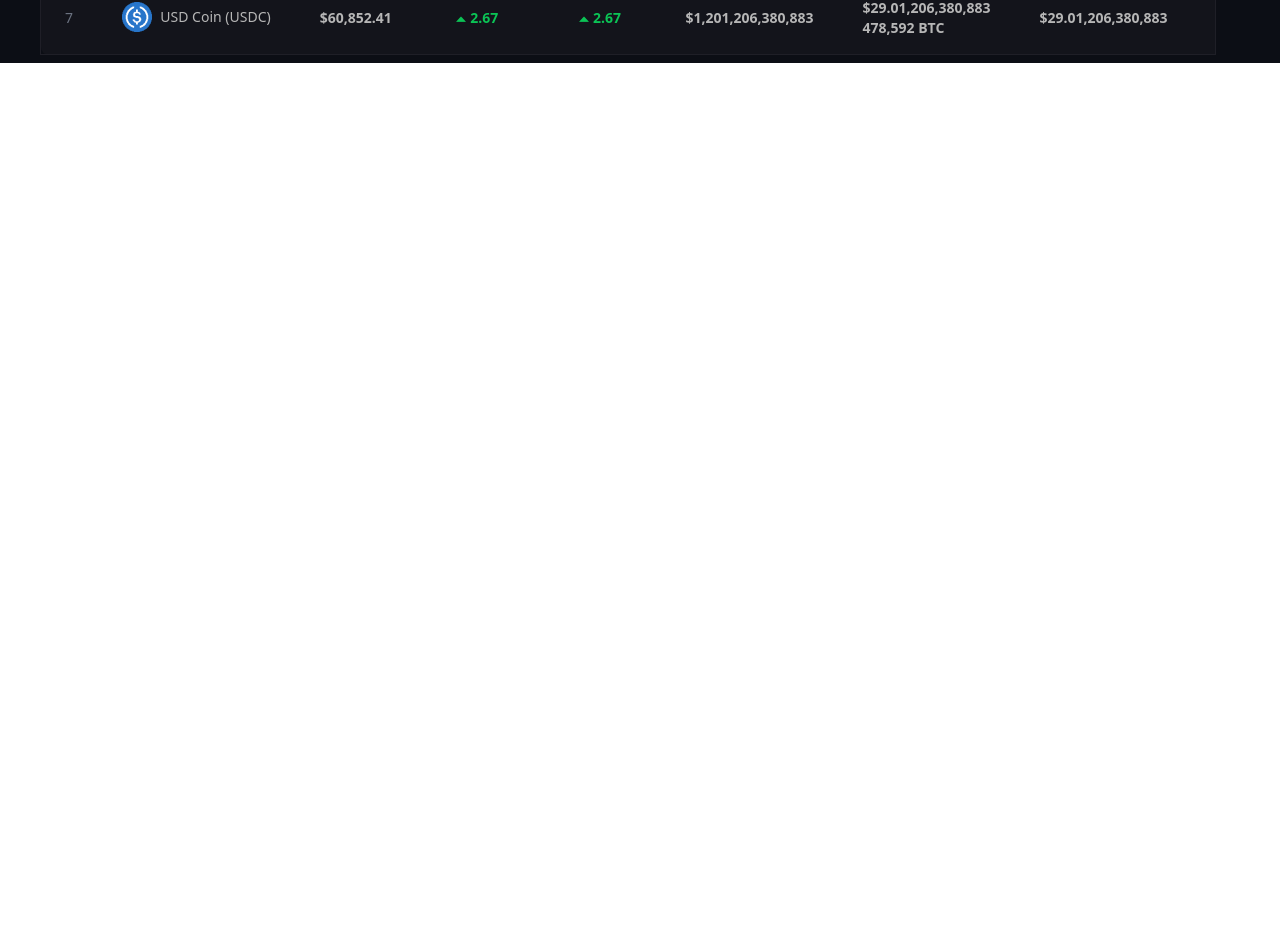
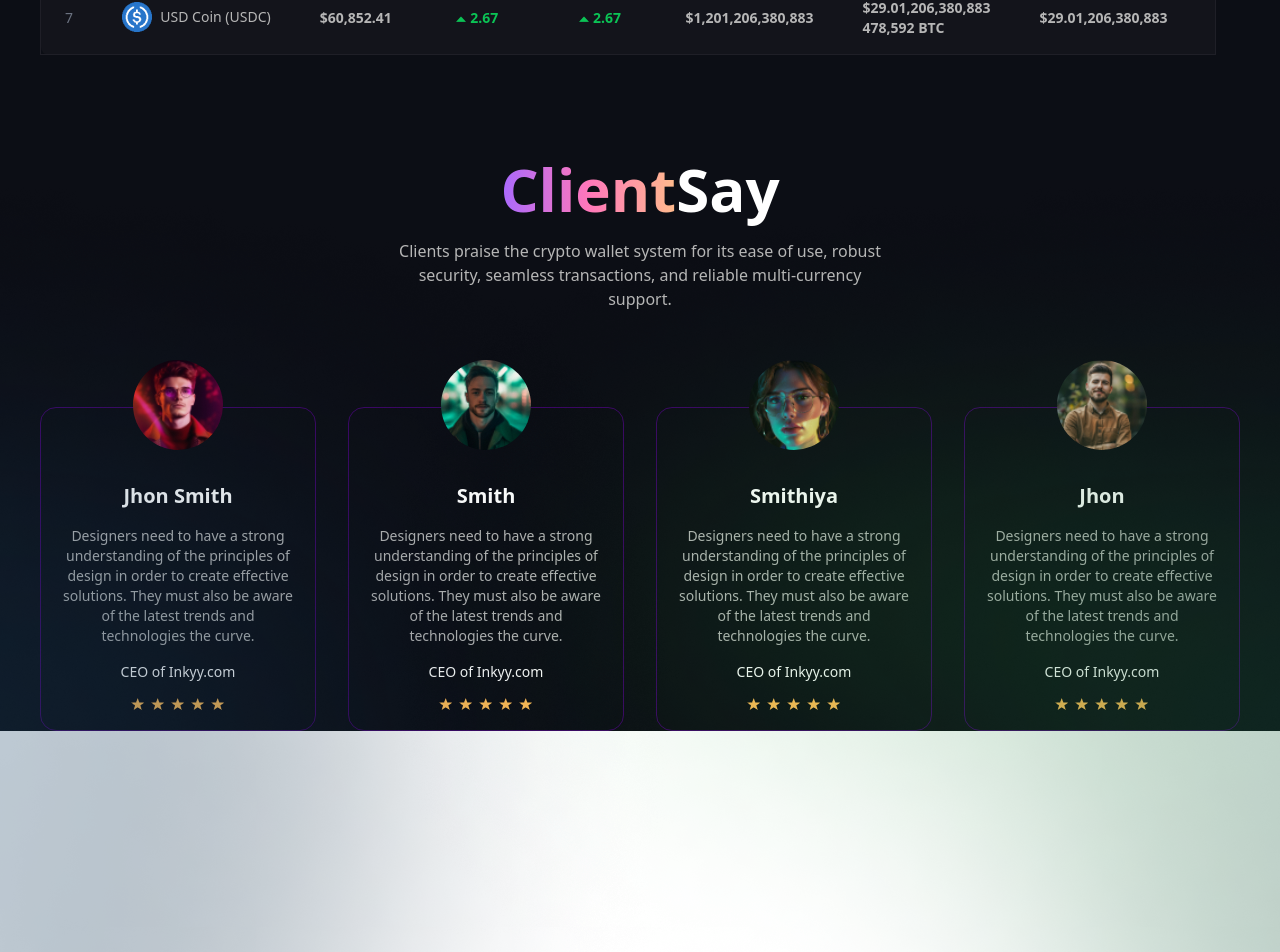
Before and after one commit to hrmrakib/crypto-coin, a React (Vite) app: page / in a window 1280 px wide. Shown: the part 5005-5957 px from the top of the page. Before the commit the page ends 5068 px from the top, so only its background shows below. Built offline with nearby package versions, Linux system fonts and the light colour scheme.

Commit message:
designed review section

```diff
--- a/src/pages/home/Home.jsx
+++ b/src/pages/home/Home.jsx
@@ -1,5 +1,6 @@
 import Hero from "../../components/navbar/Hero";
 import About from "./home/About";
+import ClientReview from "./home/ClientReview";
 import FAQ from "./home/FAQ";
 import Feature from "./home/Feature";
 import MarketUpdate from "./home/MarketUpdate";
@@ -20,6 +21,7 @@
       <Solution />
       <FAQ />
       <MarketUpdate />
+      <ClientReview />
     </div>
   );
 };
--- /dev/null
+++ b/src/pages/home/home/ClientReview.jsx
@@ -0,0 +1,139 @@
+import React from "react";
+import Container from "../../../container/Container";
+
+const ClientReview = () => {
+  return (
+    <section class='relative mt-24'>
+      <Container>
+        <h1 class='text-white text-6xl font-bold text-center leading-[50px]'>
+          <span class='bg-gradient-to-r from-[#A869FF] via-[#FF77BA] to-[#FFBB8C] bg-clip-text text-transparent text-6xl font-bold'>
+            Client
+          </span>
+          Say
+        </h1>
+
+        <p class='max-w-[500px] mx-auto text-center text-[#B6B6B6] mt-5'>
+          Clients praise the crypto wallet system for its ease of use, robust
+          security, seamless transactions, and reliable multi-currency support.
+        </p>
+
+        <div class='mt-24 grid grid-cols-1 md:grid-cols-4 gap-8'>
+          <div class='relative max-w-[308px] mx-auto border border-purple-950 rounded-2xl px-5 pb-5'>
+            <img
+              class='mx-auto w-[90px] h-[90px] -mt-12 rounded-full'
+              src='/assets/images/jhon.png'
+              alt='jhon'
+            />
+
+            <h2 class='mt-8 text-xl font-bold text-white text-center'>
+              Jhon Smith
+            </h2>
+            <p class='mt-4 max-w-[250px] mx-auto text-sm leading-[20px] text-center text-[#B6B6B6]'>
+              Designers need to have a strong understanding of the principles of
+              design in order to create effective solutions. They must also be
+              aware of the latest trends and technologies the curve.
+            </p>
+            <h3 class='text-center text-white text-sm font-medium mt-4'>
+              CEO of Inkyy.com
+            </h3>
+            <div class='flex items-center justify-center gap-1.5 mt-4'>
+              <img src='/assets/icons/review-star.png' alt='' />
+              <img src='/assets/icons/review-star.png' alt='' />
+              <img src='/assets/icons/review-star.png' alt='' />
+              <img src='/assets/icons/review-star.png' alt='' />
+              <img src='/assets/icons/review-star.png' alt='' />
+            </div>
+          </div>
+          <div class='relative max-w-[308px] mx-auto border border-purple-950 rounded-2xl px-5 pb-5'>
+            <img
+              class='mx-auto w-[90px] h-[90px] -mt-12 rounded-full'
+              src='/assets/images/smith.png'
+              alt='jhon'
+            />
+
+            <h2 class='mt-8 text-xl font-bold text-white text-center'>Smith</h2>
+            <p class='mt-4 max-w-[250px] mx-auto text-sm leading-[20px] text-center text-[#B6B6B6]'>
+              Designers need to have a strong understanding of the principles of
+              design in order to create effective solutions. They must also be
+              aware of the latest trends and technologies the curve.
+            </p>
+            <h3 class='text-center text-white text-sm font-medium mt-4'>
+              CEO of Inkyy.com
+            </h3>
+            <div class='flex items-center justify-center gap-1.5 mt-4'>
+              <img src='/assets/icons/review-star.png' alt='' />
+              <img src='/assets/icons/review-star.png' alt='' />
+              <img src='/assets/icons/review-star.png' alt='' />
+              <img src='/assets/icons/review-star.png' alt='' />
+              <img src='/assets/icons/review-star.png' alt='' />
+            </div>
+          </div>
+          <div class='relative max-w-[308px] mx-auto border border-purple-950 rounded-2xl px-5 pb-5'>
+            <img
+              class='mx-auto w-[90px] h-[90px] -mt-12 rounded-full'
+              src='/assets/images/smithiya.png'
+              alt='jhon'
+            />
+
+            <h2 class='mt-8 text-xl font-bold text-white text-center'>
+              Smithiya
+            </h2>
+            <p class='mt-4 max-w-[250px] mx-auto text-sm leading-[20px] text-center text-[#B6B6B6]'>
+              Designers need to have a strong understanding of the principles of
+              design in order to create effective solutions. They must also be
+              aware of the latest trends and technologies the curve.
+            </p>
+            <h3 class='text-center text-white text-sm font-medium mt-4'>
+              CEO of Inkyy.com
+            </h3>
+            <div class='flex items-center justify-center gap-1.5 mt-4'>
+              <img src='/assets/icons/review-star.png' alt='' />
+              <img src='/assets/icons/review-star.png' alt='' />
+              <img src='/assets/icons/review-star.png' alt='' />
+              <img src='/assets/icons/review-star.png' alt='' />
+              <img src='/assets/icons/review-star.png' alt='' />
+            </div>
+          </div>
+          <div class='relative max-w-[308px] mx-auto border border-purple-950 rounded-2xl px-5 pb-5'>
+            <img
+              class='mx-auto w-[90px] h-[90px] -mt-12 rounded-full'
+              src='/assets/images/jhon2.png'
+              alt='jhon'
+            />
+
+            <h2 class='mt-8 text-xl font-bold text-white text-center'>Jhon</h2>
+            <p class='mt-4 max-w-[250px] mx-auto text-sm leading-[20px] text-center text-[#B6B6B6]'>
+              Designers need to have a strong understanding of the principles of
+              design in order to create effective solutions. They must also be
+              aware of the latest trends and technologies the curve.
+            </p>
+            <h3 class='text-center text-white text-sm font-medium mt-4'>
+              CEO of Inkyy.com
+            </h3>
+            <div class='flex items-center justify-center gap-1.5 mt-4'>
+              <img src='/assets/icons/review-star.png' alt='' />
+              <img src='/assets/icons/review-star.png' alt='' />
+              <img src='/assets/icons/review-star.png' alt='' />
+              <img src='/assets/icons/review-star.png' alt='' />
+              <img src='/assets/icons/review-star.png' alt='' />
+            </div>
+          </div>
+        </div>
+      </Container>
+
+      {/* effect */}
+      <img
+        class='absolute top-0 left-0'
+        src='/assets/images/client-left.png'
+        alt='effect'
+      />
+      <img
+        class='absolute top-0 right-0'
+        src='/assets/images/client-right.png'
+        alt='effect'
+      />
+    </section>
+  );
+};
+
+export default ClientReview;
```
